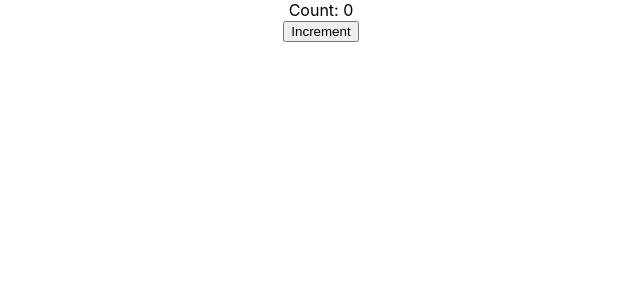
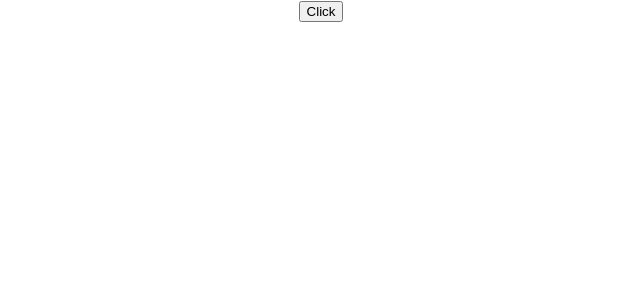
Before and after one commit to edwinisnow/react-basics, a React (Create React App) app: page / in a window 1280 px wide. Shown: the top 300 px of the page, without its empty margins (319-959 px from the left). Built offline with nearby package versions, Linux system fonts and the light colour scheme.

Commit message:
Event Handlers

```diff
--- a/src/App.js
+++ b/src/App.js
@@ -5,11 +5,16 @@
 import Welcome from './components/Welcome';
 import Message from './components/Message';
 import Counter from './components/Counter';
+import FunctionClick from './components/FunctionClick';
+import ClassClick from './components/ClassClick';
 
 function App() {
   return (
     <div className="App">
-      <Counter />
+      {/* <FunctionClick /> */}
+      <ClassClick />
+
+      {/* <Counter /> */}
       {/* <Message /> */}
       {/* <Greet name="Bruce" heroname="Batman" >This is children props</Greet>
       <Greet name="Clark" heroname="Superman" ><button>Action</button></Greet>
--- /dev/null
+++ b/src/components/ClassClick.js
@@ -0,0 +1,15 @@
+import React, { Component } from 'react'
+class ClassClick extends Component {
+    clickHandler() {
+        console.log('Clicked the button');
+    }
+    render() {
+        return (
+            <div>
+                <button onClick={this.clickHandler}>Click</button>
+            </div>
+        )
+    }
+}
+
+export default ClassClick
--- /dev/null
+++ b/src/components/FunctionClick.js
@@ -0,0 +1,13 @@
+import React from 'react'
+
+function FunctionClick() {
+    function clickHandler() {
+        console.log('Button Clicked');
+    }
+    return (
+        <div>
+            <button onClick={clickHandler}>Click</button>
+        </div>
+    )
+}
+export default FunctionClick
--- a/src/components/Greet.js
+++ b/src/components/Greet.js
@@ -1,8 +1,9 @@
 import React from 'react';
 
 const Greet = (props) => {
+    const { name, heroname } = props;
     return (<div>
-        <h1>Functional Component {props.name} a.k.a {props.heroname}</h1>
+        <h1>Functional Component {name} a.k.a {heroname}</h1>
         {props.children}
     </div>)
 }
--- a/src/components/Welcome.js
+++ b/src/components/Welcome.js
@@ -2,7 +2,8 @@
 
 class Welcome extends Component {
     render() {
-        return <h1>Class Component {this.props.name} a.k.a {this.props.heroname}</h1>
+        const { name, heroname } = this.props;
+        return <h1>Class Component {name} a.k.a {heroname}</h1>
     }
 }
 
```
